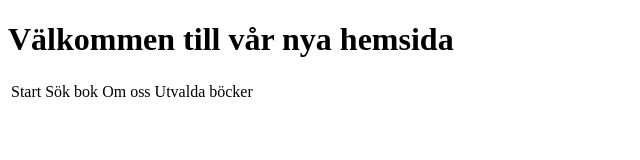
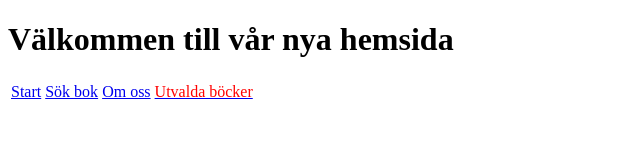
Before and after one commit to KristianAziz00/Mitt-projekt, a plain HTML site: page index.html in a window 1280 px wide. Shown: the whole page, without its empty margins (0-640 px from the left). Drawn offline with Linux system fonts and the light colour scheme.

Commit message:
index.html

```diff
--- a/index.html
+++ b/index.html
@@ -11,22 +11,27 @@
 <body>
     <header>
         <h1>Välkommen till vår nya hemsida</h1>
-
         <table>
             <tr>
                 <td>
-                    Start
+                    <a href="index.html"
+                  <strong>Start</strong>
                     </td>
-                <td>
-                    Sök bok
-                <td>
-                Om oss
+                </a>
+
+            </td>
+            <td>
+                    <a href="search.html">Sök bok</a>
+            </td>
+            <td>
+                <a href="about.html">Om oss</a>
                 </td>
                 <td>
-                Utvalda böcker
+               <a href="index.html#boktips">
+                   <font color="red">Utvalda böcker</font>
+               </a>
                 </td>
             </tr>
-
 
         </table>
 
```
